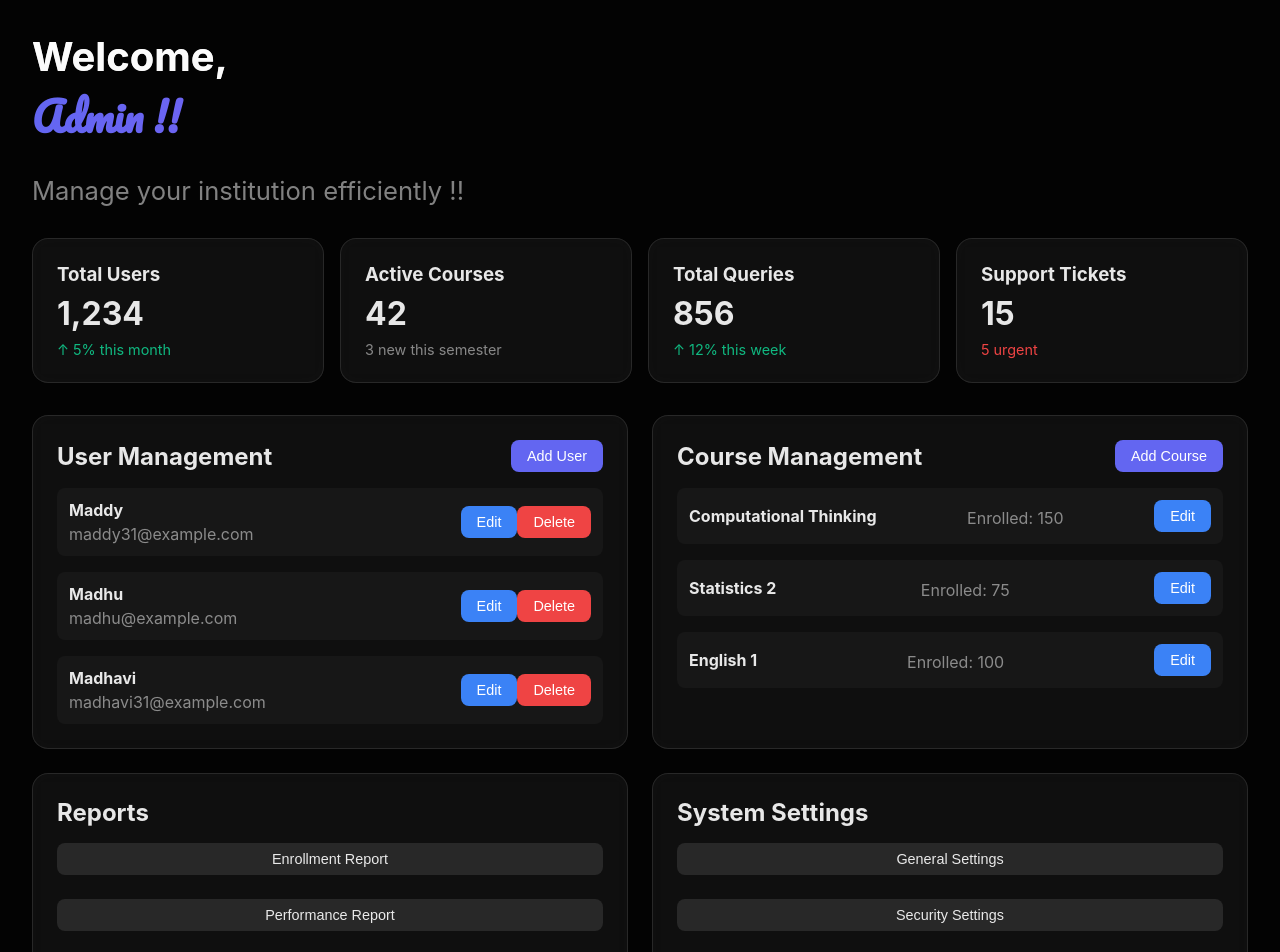
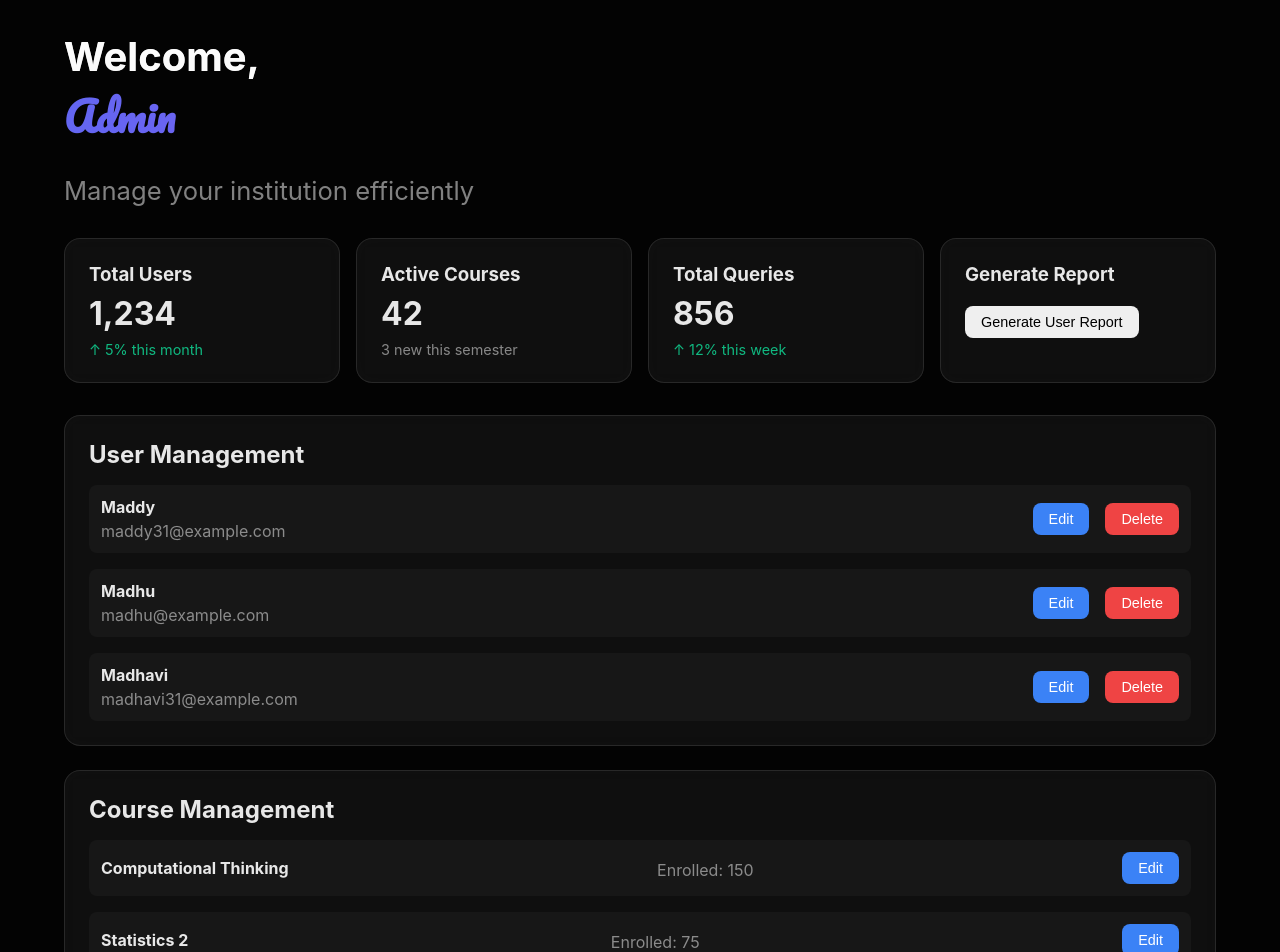
Before and after one commit to azeebneuron/soft-engg-project-jan-2025-se-Jan-31, a Vue app in the folder vue-project/: page /admindash in a window 1280 px wide. Shown: the top 952 px of the page. Built offline with nearby package versions, Linux system fonts and the light colour scheme.

Commit message:
updated!! ADMINDASHH WITH REQ EDITS

```diff
--- a/vue-project/src/views/AdminDashboard.vue
+++ b/vue-project/src/views/AdminDashboard.vue
@@ -1,16 +1,16 @@
 <template>
     <div :class="isDarkMode ? 'dark-mode' : 'light-mode'" class="dashboard-container">
       <div class="dashboard-content">
-        <!-- welcome section -->
+        <!-- Welcome Section -->
         <header class="dashboard-header">
           <h1 class="dashboard-title">
             <span class="title-regular">Welcome,</span>
-            <span class="title-fancy">Admin !!</span>
+            <span class="title-fancy">Admin</span>
           </h1>
-          <p class="dashboard-subtitle">Manage your institution efficiently !!</p>
+          <p class="dashboard-subtitle">Manage your institution efficiently</p>
         </header>
 
-        <!-- Stats -->
+        <!-- Quick Stats -->
         <div class="stats-grid">
           <div class="stat-card">
             <h3>Total Users</h3>
@@ -28,19 +28,18 @@
             <p class="stat-trend positive">↑ 12% this week</p>
           </div>
           <div class="stat-card">
-            <h3>Support Tickets</h3>
-            <p class="stat-value">15</p>
-            <p class="stat-trend negative">5 urgent</p>
+            <h3>Generate Report</h3>
+            <br>
+            <button class="btn btn-primary" @click="generateReport">Generate User Report</button>
           </div>
         </div>
 
-        <!-- Main Dashboard  -->
+        <!-- Main Dashboard Grid -->
         <div class="dashboard-grid">
           <!-- User Management -->
-          <div class="dashboard-card user-management-card">
+          <div class="dashboard-card user-management-card full-width">
             <div class="card-header">
               <h2>User Management</h2>
-              <button class="action-btn" @click="addUser">Add User</button>
             </div>
             <div class="user-list">
               <div v-for="user in users" :key="user.id" class="user-item">
@@ -56,11 +55,10 @@
             </div>
           </div>
 
-          <!-- Course Section -->
-          <div class="dashboard-card course-management-card">
+          <!-- Course Management -->
+          <div class="dashboard-card course-management-card full-width">
             <div class="card-header">
               <h2>Course Management</h2>
-              <button class="action-btn" @click="addCourse">Add Course</button>
             </div>
             <div class="course-list">
               <div v-for="course in courses" :key="course.id" class="course-item">
@@ -68,30 +66,6 @@
                 <p>Enrolled: {{ course.enrolledStudents }}</p>
                 <button class="btn btn-edit" @click="editCourse(course.id)">Edit</button>
               </div>
-            </div>
-          </div>
-
-          <!-- Reports -->
-          <div class="dashboard-card reports-card">
-            <div class="card-header">
-              <h2>Reports</h2>
-            </div>
-            <div class="report-list">
-              <button class="report-btn" @click="generateReport('enrollment')">Enrollment Report</button>
-              <button class="report-btn" @click="generateReport('performance')">Performance Report</button>
-
-            </div>
-          </div>
-
-          <!-- System Settings -->
-          <div class="dashboard-card settings-card">
-            <div class="card-header">
-              <h2>System Settings</h2>
-            </div>
-            <div class="settings-list">
-              <button class="settings-btn" @click="openSettings('general')">General Settings</button>
-              <button class="settings-btn" @click="openSettings('security')">Security Settings</button>
-              <button class="settings-btn" @click="openSettings('notifications')">Notification Settings</button>
             </div>
           </div>
         </div>
@@ -122,27 +96,21 @@
       }
     },
     methods: {
-      addUser() {
-        // addition logic
-      },
+
       editUser(id) {
         //  user editing logic
       },
       deleteUser(id) {
         // user deletion logic
       },
-      addCourse() {
-        //  course addition logic
-      },
+
       editCourse(id) {
         // course editing logic
       },
       generateReport(type) {
         //  report generation logic
       },
-      openSettings(section) {
-        // Implement settings opening logic
-      }
+
     }
   }
   </script>
@@ -150,7 +118,7 @@
   <style scoped>
 .dashboard-container {
   min-height: 100vh;
-    padding: 2rem;
+  padding: 2rem 4rem;
   font-family: -apple-system, BlinkMacSystemFont, 'Segoe UI', Roboto, sans-serif;
 }
 
@@ -219,8 +187,8 @@
 }
 
 .dashboard-grid {
-    display: grid;
-    grid-template-columns: repeat(auto-fit, minmax(400px, 1fr));
+  display: flex;
+  flex-direction: column;
   gap: 1.5rem;
 }
 
@@ -239,18 +207,13 @@
   margin-bottom: 1rem;
 }
 
-  .action-btn, .btn, .report-btn, .settings-btn {
+.btn {
   padding: 0.5rem 1rem;
   border: none;
   border-radius: 0.5rem;
   cursor: pointer;
   font-size: 0.9rem;
   transition: background-color 0.3s ease;
-  }
-
-  .action-btn {
-    background-color: rgb(99, 102, 241);
-    color: white;
 }
 
 .btn-edit {
@@ -263,13 +226,7 @@
   color: white;
 }
 
-  .report-btn, .settings-btn {
-    background-color: rgba(255, 255, 255, 0.1);
-    color: var(--text-dark);
-    margin-bottom: 0.5rem;
-  }
-
-  .user-list, .course-list, .report-list, .settings-list {
+.user-list, .course-list {
   display: flex;
   flex-direction: column;
   gap: 1rem;
@@ -294,6 +251,11 @@
   color: var(--text-secondary-dark);
 }
 
+.user-actions {
+  display: flex;
+  gap: 1rem;
+}
+
 .dashboard-footer {
   text-align: center;
   padding: 1rem;
@@ -302,7 +264,6 @@
   border-top: 1px solid rgba(255, 255, 255, 0.1);
 }
 
-  /* Dark mode styles */
 .dark-mode {
   --text-dark: rgba(255, 255, 255, 0.9);
   --text-secondary-dark: rgba(255, 255, 255, 0.5);
@@ -310,7 +271,6 @@
   color: var(--text-dark);
 }
 
-  /* Light mode styles */
 .light-mode {
   --text-dark: #1a1a1a;
   --text-secondary-dark: rgba(0, 0, 0, 0.6);
@@ -318,14 +278,9 @@
   color: var(--text-dark);
 }
 
-  /* Responsive design */
 @media (max-width: 768px) {
   .dashboard-container {
     padding: 1rem;
-    }
-
-    .dashboard-grid {
-      grid-template-columns: 1fr;
   }
 
   .user-item, .course-item {
@@ -333,7 +288,7 @@
     align-items: flex-start;
   }
 
-    .user-actions, .course-actions {
+  .user-actions {
     margin-top: 0.5rem;
   }
 }
```
Lines whose indentation alone changed are shown as unchanged.
